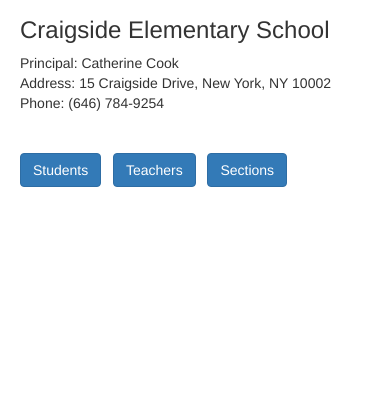
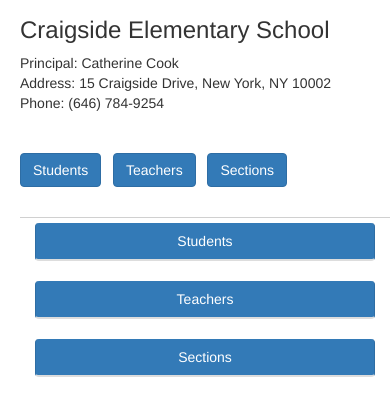
Before and after one commit to peterhend/schools, a Flask app: page /districts/1/schools/1/ in a window 390 px wide. Shown: the part 55-471 px from the top of the page. Run offline with Flask 2, Linux system fonts and the light colour scheme; data comes from the database, SQL or seed files in the repository; some libraries are stand-ins or nearby versions.

Commit message:
Update responsive layout

```diff
--- a/database_setup.py
+++ b/database_setup.py
@@ -52,7 +52,9 @@ class School(Base):
     phone = Column(String(50))
     district_id = Column(Integer, ForeignKey('district.id'))
     district = relationship('District')
+    teachers = relationship('Teacher')
     students = relationship('Student')
+    sections = relationship('Section')
 
     # Serialize function to send JSON objects in a serializable format
     @property
--- a/templates/school.html
+++ b/templates/school.html
@@ -1,4 +1,37 @@
 {% extends "base.html" %}
+
+{% block styles %}
+{{super()}}
+<style>
+#students { display: none; }
+#teachers { display: none; }
+#sections { display: none; }
+
+@media (min-width: 786px) {
+    #students { display: table-row-group; }
+    #teachers { display: table-row-group; }
+    #sections { display: table-row-group; }
+}
+</style>
+{% endblock %}
+
+{% block scripts %}
+{{super()}}
+<script>
+$(function() {
+    $( "#students_btn" ).click(function() {
+        $( "#students" ).toggle();
+    });
+    $( "#teachers_btn" ).click(function() {
+        $( "#teachers" ).toggle();
+    });
+    $( "#sections_btn" ).click(function() {
+        $( "#sections" ).toggle();
+    });
+});
+</script>
+{% endblock %}
+
 {% block title %} Districts {% endblock %}
 
 {% block content %}
@@ -11,5 +44,53 @@ Phone: {{school.phone}}</p>
 	<a  class="btn btn-primary" href='{{url_for('showAllStudents', district_id=district_id, school_id=school.id)}}'>Students</a>&nbsp;&nbsp;
 	<a  class="btn btn-primary" href='{{url_for('showAllTeachers', district_id=district_id, school_id=school.id)}}'>Teachers</a>&nbsp;&nbsp;
 	<a  class="btn btn-primary" href='{{url_for('showAllSections', district_id=district_id, school_id=school.id)}}'>Sections</a>
+<p>&nbsp;</p>
+
+<div class="container">
+    <div class="row" style="border-top: 1px solid #d0d0d0; padding-top: 5px;">
+        <div class="col-sm-4">
+        	<table class="table table-striped" style="width:100%">
+        		<thead>
+        			<th class="btn btn-primary" id="students_btn" style="width:100%">Students</th>
+        		</thead>
+        		<tbody id="students">
+				{% for student in school.students %}
+				<tr>
+					<td>{{student.last_name}}, {{student.first_name}}</td>
+				</tr>
+				{% endfor %}
+				</tbody>
+			</table>
+        </div>
+        <div class="col-sm-4">
+        	<table class="table table-striped" style="width:100%">
+        		<thead>
+        			<th class="btn btn-primary" id="teachers_btn" style="width:100%">Teachers</th>
+        		</thead>
+        		<tbody id="teachers">
+				{% for teacher in school.teachers %}
+				<tr>
+					<td>{{teacher.last_name}}, {{teacher.first_name}}</td>
+				</tr>
+				{% endfor %}
+				</tbody>
+			</table>
+        </div>
+        <div class="col-sm-4">
+        	<table class="table table-striped" style="width:100%">
+        		<thead>
+        			<th class="btn btn-primary" id="sections_btn" style="width:100%">Sections</th>
+        		</thead>
+        		<tbody id="sections">
+				{% for section in school.sections %}
+				<tr>
+					<td>{{section.name}}</td>
+				</tr>
+				{% endfor %}
+				</tbody>
+			</table>
+        </div>
+    </div>
+</div>
 
 {% endblock %}
```
Also changed, not shown: 1 other file.
